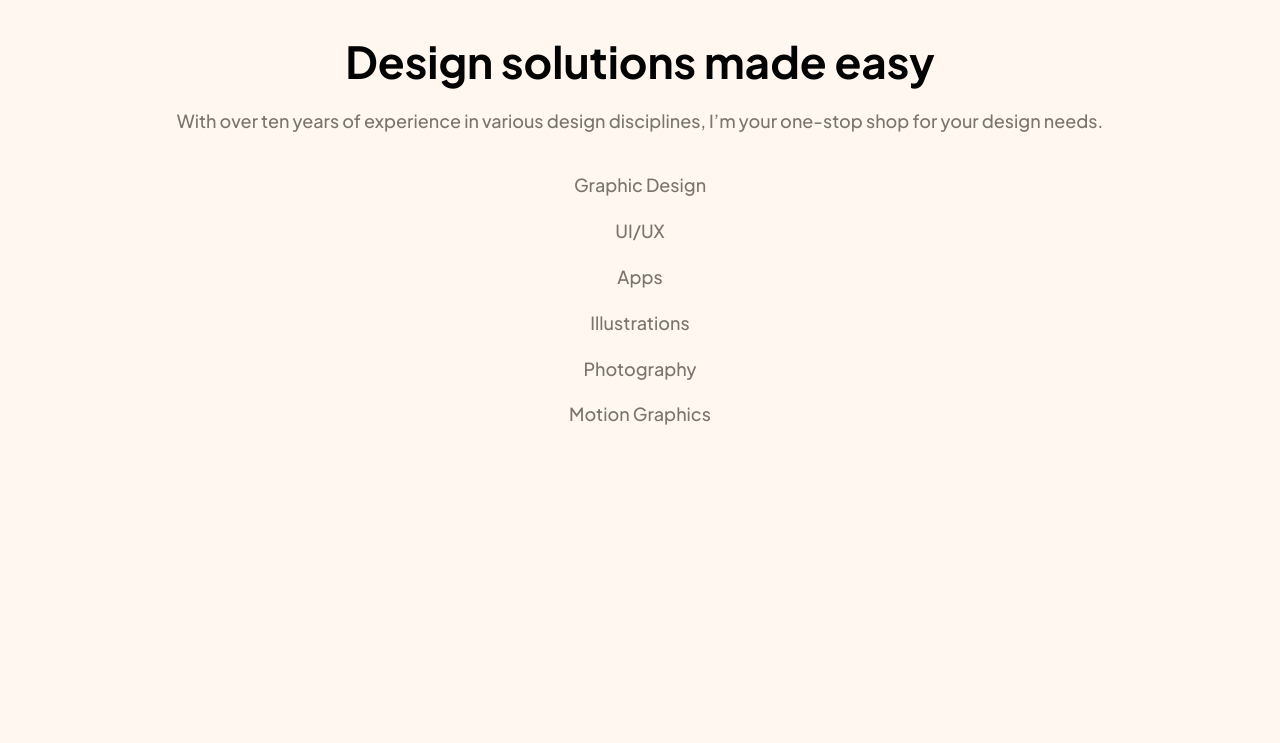
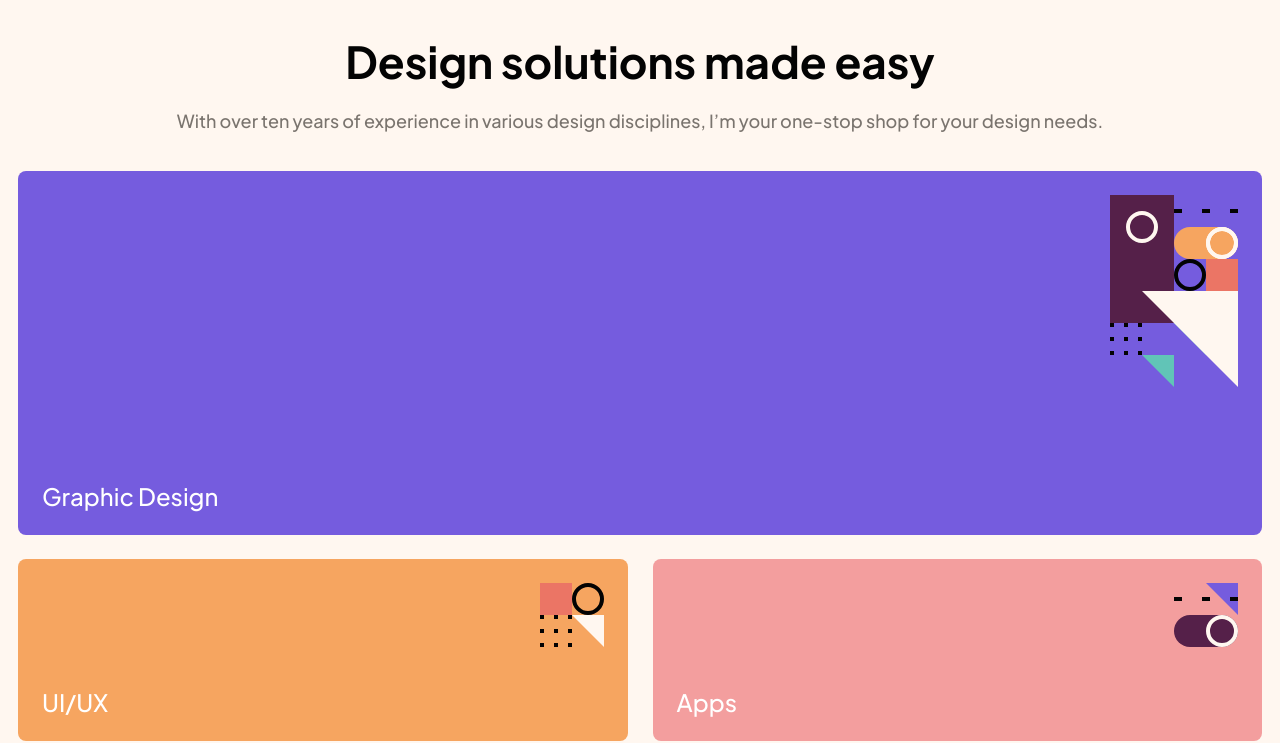
Before and after one commit to justinvanre/frontend-mentor-projects, a plain HTML site: page single-page-design-portfolio/starter-code/index.html in a window 1280 px wide. Shown: the part 85-828 px from the top of the page. Before the commit the page ends 800 px from the top, so only its background shows below. Drawn offline with Linux system fonts and the light colour scheme.

Commit message:
Styling occupation card

```diff
--- a/single-page-design-portfolio/starter-code/index.html
+++ b/single-page-design-portfolio/starter-code/index.html
@@ -28,12 +28,12 @@
       </p>
     </div>
 
+
     <div class="occupation">
       <div class="occupation__card occupation__card--graphic-design">
         <p class="occupation__card__text">
           Graphic Design
         </p>
-      </div>
       </div>
 
       <div class="occupation__card occupation__card--double">
@@ -42,14 +42,14 @@
             UI/UX
           </p>
         </div>
-      <div class="occupation__card--double__app">
+        <div class="occupation__card--double__apps">
           <p class="occupation__card__text">
             Apps
           </p>
         </div>
       </div>
 
-    <div class="occupation__card occupation__card--illustration">
+      <div class="occupation__card occupation__card--illustrations">
         <p class="occupation__card__text">
           Illustrations
         </p>
@@ -66,6 +66,7 @@
           Motion Graphics
         </p>
       </div>
+    </div>
   </header>
 
 </body>
--- a/single-page-design-portfolio/starter-code/style.css
+++ b/single-page-design-portfolio/starter-code/style.css
@@ -121,11 +121,68 @@ body {
 ------------ occupation component -------------
 
 */
-
 .occupation {
-
+    font-size: 1rem;
+    display: grid;
+    row-gap: 24px;
+    grid-template-rows: 364px 182px 158px 182px 182px;
 }
 
+.occupation__card {
+    font-size: 1.5rem; /* 24 / 16 */
+    padding: 1em;
+    border-radius: 8px;
+
+    display: flex;
+    align-items: flex-end;
+}
+
+.occupation__card__text {
+    margin: 0;
+    color: #FFF;
+}
+
+.occupation__card--graphic-design {
+    background: #755CDE url(./assets/pattern-graphic-design.svg) no-repeat top 1em right 1em;
+}
+
+.occupation__card--double {
+    gap: 25px;
+    padding: 0;
+}
+
+.occupation__card--double__ui-ux,
+.occupation__card--double__apps {
+    flex-grow: 1;
+    width: 100%;
+    height: 100%;
+
+    border-radius: 8px;
+    padding: 24px;
+
+    display: flex;
+    align-items: flex-end;
+}
+
+.occupation__card--double__ui-ux {
+    background: #F6A560 url(./assets/pattern-ui-ux.svg) no-repeat top 1em right 1em;
+}
+
+.occupation__card--double__apps {
+    background: #F39E9E url(./assets/pattern-apps.svg) no-repeat top 1em right 1em;
+}
+
+.occupation__card--illustrations {
+    background: #EB7565 url(./assets/pattern-illustrations.svg) no-repeat top 1em right 1em;
+}
+
+.occupation__card--photography {
+    background: #61C4B7 url(./assets/pattern-photography.svg) no-repeat top 1em right 1em;
+}
+
+.occupation__card--motion-graphics {
+    background: #552049 url(./assets/pattern-motion-graphics.svg) no-repeat top 1em right 1em;
+}
 
 
 /*
```
Lines whose indentation alone changed are shown as unchanged.
